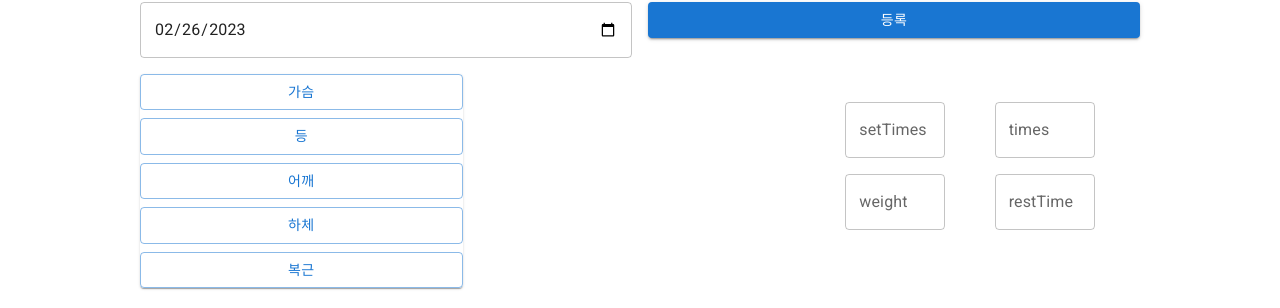
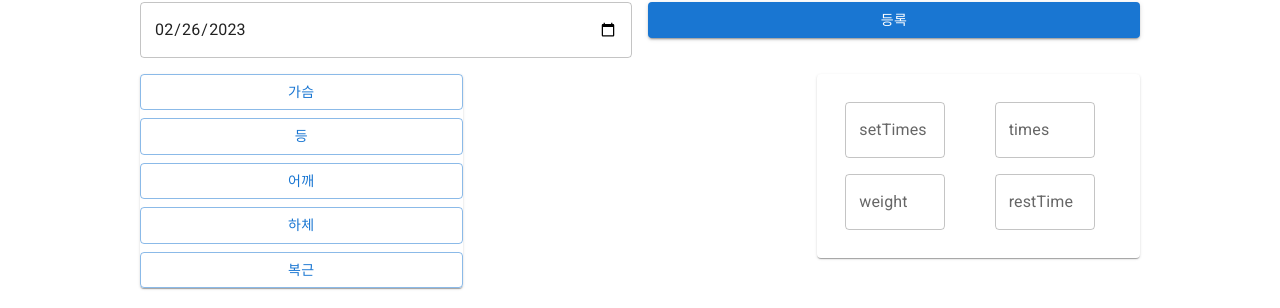
Before and after one commit to wujuno/workout-manager, a React (Create React App) app: page /record in a window 1280 px wide. Shown: the part 296-604 px from the top of the page. Built offline with nearby package versions, Linux system fonts and the light colour scheme.

Commit message:
Style: Change Record

```diff
--- a/src/screens/Record.tsx
+++ b/src/screens/Record.tsx
@@ -177,6 +177,7 @@ function Record() {
               </Paper>
             </Grid>
             <Grid item xs={4}>
+              <Paper elevation={1}>
                 <Stack direction="column">
                   {bigPart === "가슴"
                     ? Chest.map((list) => (
@@ -210,8 +211,10 @@ function Record() {
                       ))
                     : null}
                 </Stack>
+              </Paper>
             </Grid>
             <Grid item xs={4}>
+              <Paper elevation={1}>
                 <CountingWrapper>
                   {countTitleArr.map((title) => (
                     <TextField
@@ -223,6 +226,7 @@ function Record() {
                     />
                   ))}
                 </CountingWrapper>
+              </Paper>
             </Grid>
           </Grid>
         </form>
```
Lines whose indentation alone changed are shown as unchanged.
